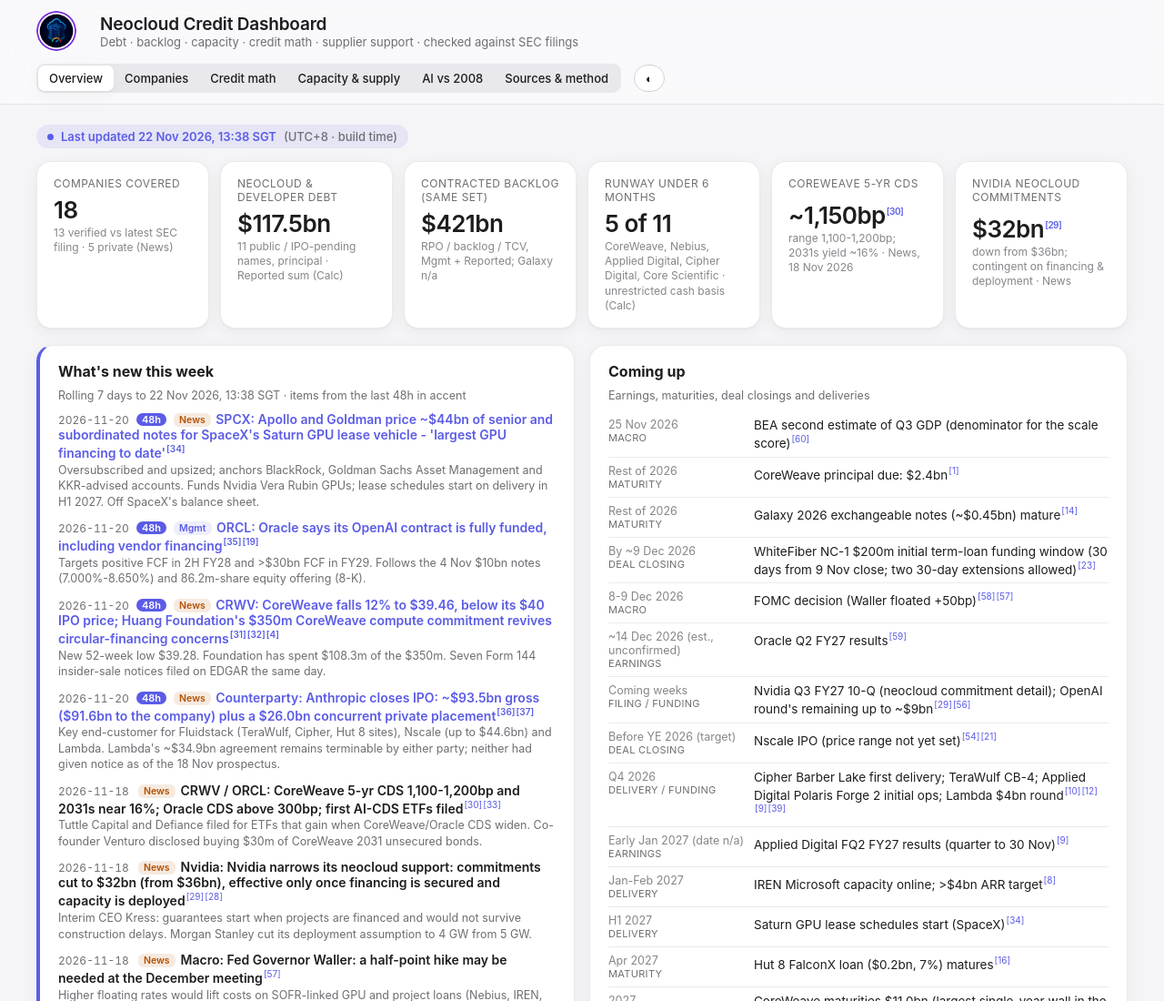
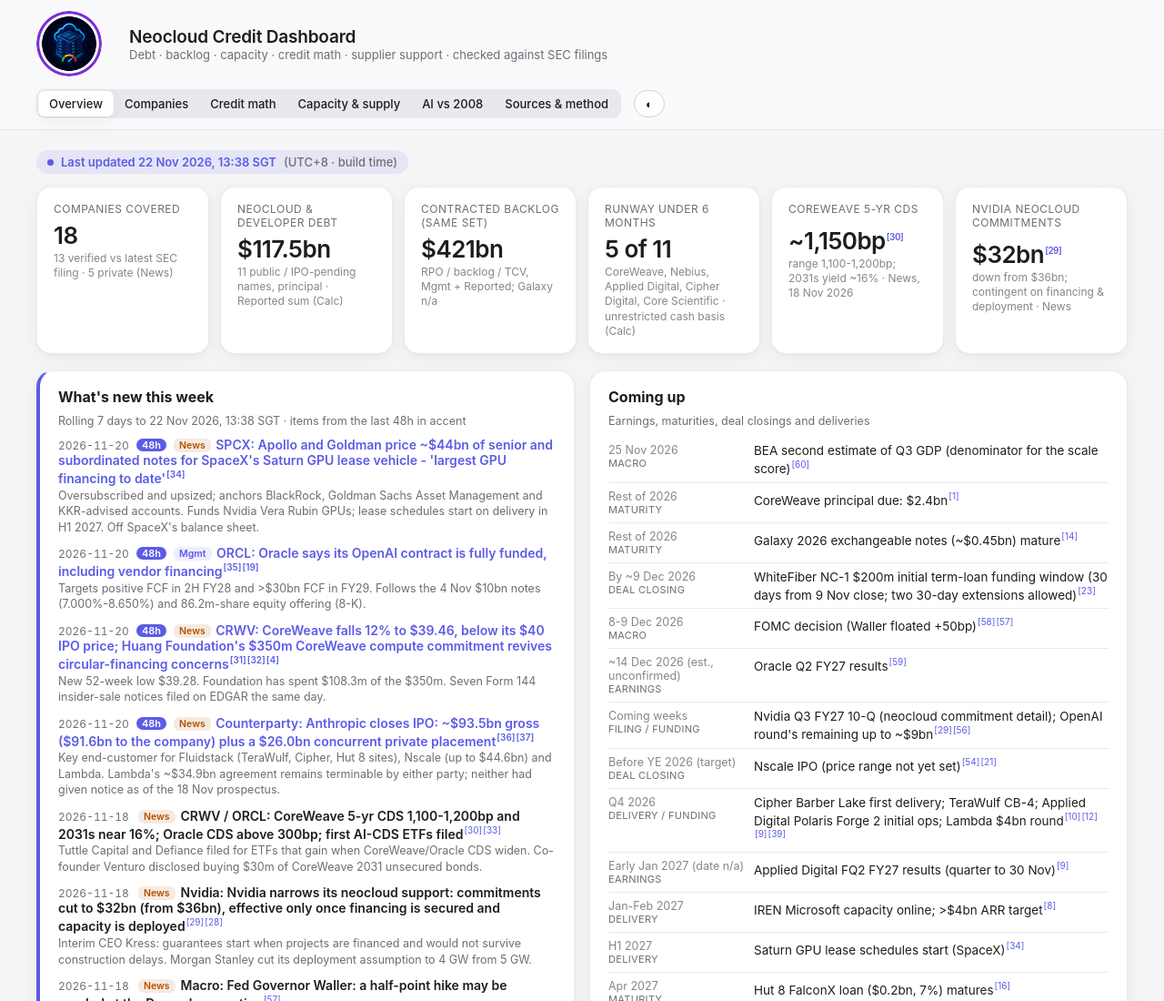
Before and after one commit to Hugoztian/neocloud-credit-dashboard, a plain HTML site: page index.html in a window 1280 px wide. Shown: the top 1100 px of the page at 91% size. Drawn offline with Linux system fonts and the light colour scheme.

Commit message:
Enlarge header logo to 72px

```diff
--- a/index.html
+++ b/index.html
@@ -62,7 +62,7 @@ footer{max-width:1240px;margin:auto;padding:20px;color:var(--mut2);font-size:12p
 @media(max-width:860px){.grid2{grid-template-columns:1fr}.cu li{grid-template-columns:1fr}.cards{grid-template-columns:1fr}}
 @media print{header{position:static}.tab{display:block!important}}
 </style></head><body>
-<header><div class="hd"><img src="logo.png" alt="Neocloud Credit Dashboard logo" width="44" height="44" style="border-radius:50%;margin-right:12px;flex:none;align-self:center"><div><h1>Neocloud Credit Dashboard</h1><div class="s">Debt · backlog · capacity · credit math · supplier support · checked against SEC filings</div></div><div class="sp"></div>
+<header><div class="hd"><img src="logo.png" alt="Neocloud Credit Dashboard logo" width="72" height="72" style="border-radius:50%;margin-right:16px;flex:none;align-self:center"><div><h1>Neocloud Credit Dashboard</h1><div class="s">Debt · backlog · capacity · credit math · supplier support · checked against SEC filings</div></div><div class="sp"></div>
 <div class="seg" id="tabs"><button data-t="ov" class="on">Overview</button><button data-t="co">Companies</button><button data-t="cm">Credit math</button><button data-t="cap">Capacity &amp; supply</button><button data-t="cmp">AI vs 2008</button><button data-t="src">Sources &amp; method</button></div>
 <button class="tbtn" id="theme" title="Light / dark">◐</button></div></header>
 <main>
```
